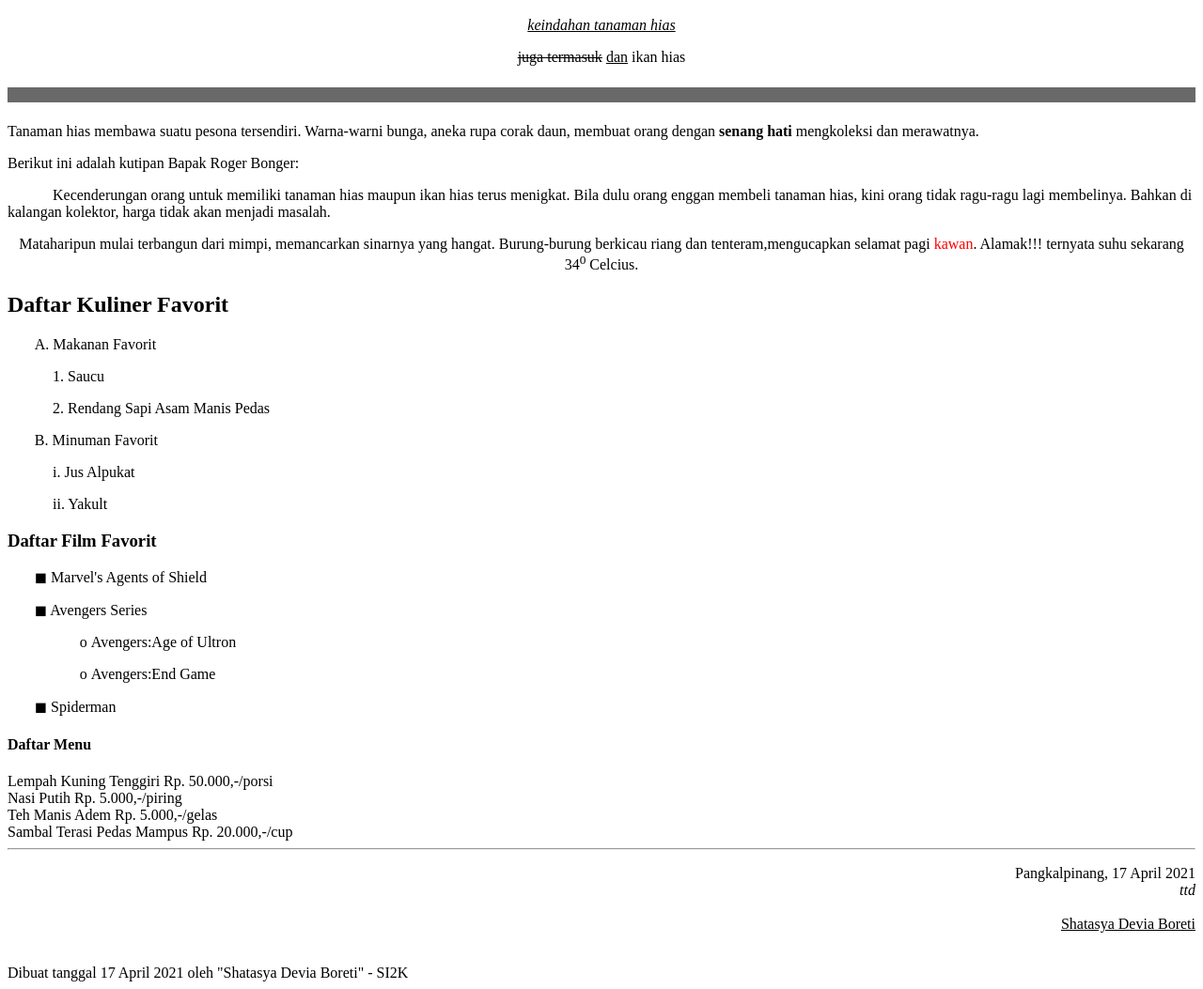
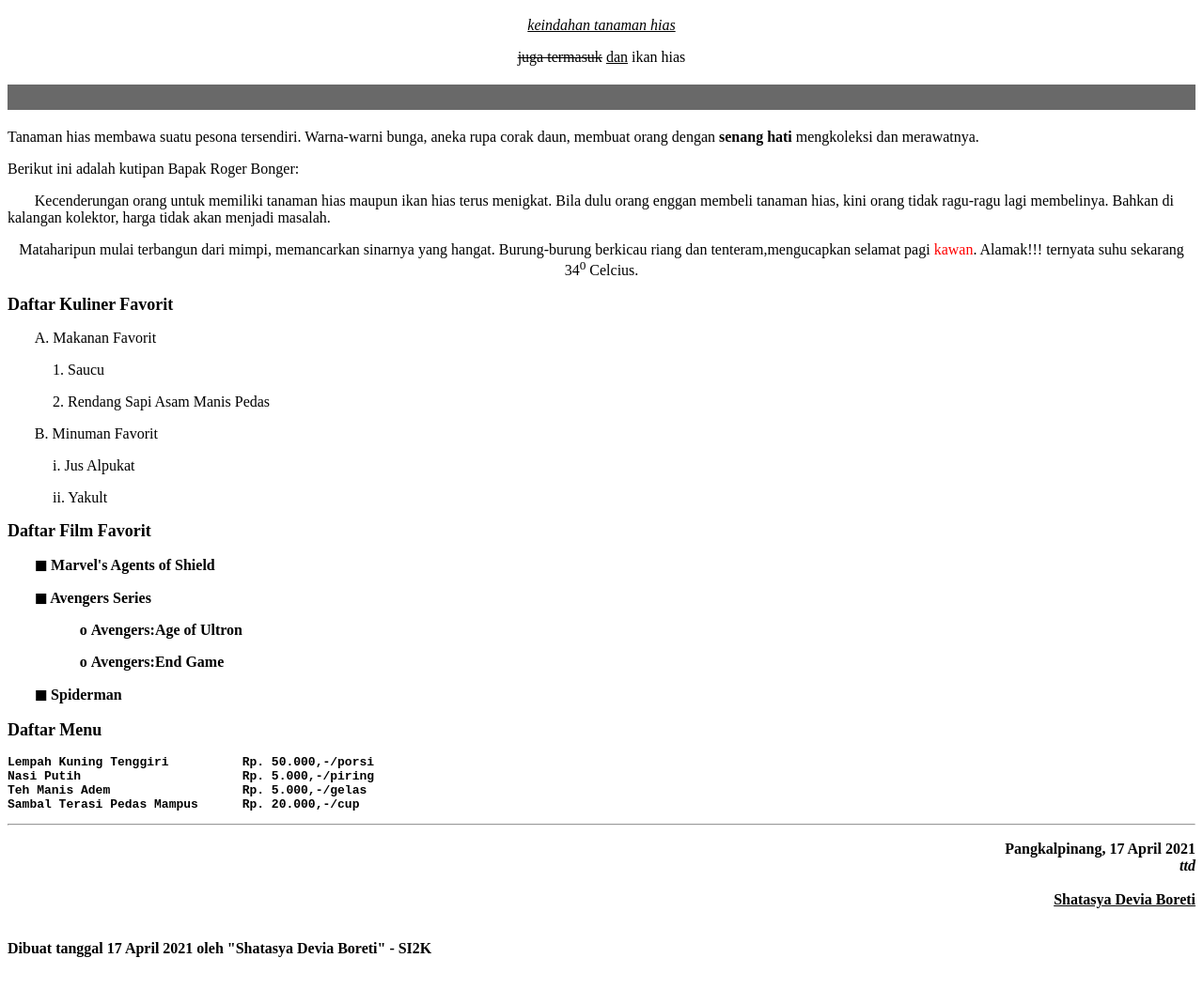
Before and after one commit to ShatasyaSI2K/dpw, a plain HTML site: page 2/index.html in a window 1280 px wide. Shown: the part 48-1101 px from the top of the page at 94% size. After the commit the page ends 1075 px from the top, so only its background shows below. Drawn offline with Linux system fonts and the light colour scheme.

Commit message:
Add files via upload

```diff
--- a/2/index.html
+++ b/2/index.html
@@ -8,36 +8,32 @@
 <p align="center">
   <s>juga termasuk</s> <u>dan</u> ikan hias
 </p>
-<h5 style="background-color:#696969;"><br></h5>
+<h2 style="background-color:#696969;"><br></h2>
 <p align="justify">Tanaman hias membawa suatu pesona tersendiri. Warna-warni bunga, aneka rupa corak daun, membuat orang dengan <b>senang hati</b> mengkoleksi dan merawatnya.</p>
 <p align="left">Berikut ini adalah kutipan Bapak Roger Bonger:</p>
-<p style="text-align:left; text-indent:0.5in;">Kecenderungan orang untuk memiliki tanaman hias maupun ikan hias terus menigkat. Bila dulu orang enggan membeli tanaman hias, kini orang tidak ragu-ragu lagi membelinya. Bahkan di kalangan kolektor, harga tidak akan menjadi masalah.</p>
+<p style="text-align:left; text-indent:0.3in;">Kecenderungan orang untuk memiliki tanaman hias maupun ikan hias terus menigkat. Bila dulu orang enggan membeli tanaman hias, kini orang tidak ragu-ragu lagi membelinya. Bahkan di kalangan kolektor, harga tidak akan menjadi masalah.</p>
 <p align="center">Mataharipun mulai terbangun dari mimpi, memancarkan sinarnya yang hangat. Burung-burung berkicau riang dan tenteram,mengucapkan selamat pagi <font color=red>kawan</font>. Alamak!!! ternyata suhu sekarang 34<sup>0</sup> Celcius.</p>
-<h2>Daftar Kuliner Favorit</h2>
+<font size="4"><b>Daftar Kuliner Favorit</b></font>
 <p style="text-align:left; text-indent:0.3in;">A. Makanan Favorit</p>
 <p style="text-align:left; text-indent:0.5in;">1. Saucu</p>
 <p style="text-align:left; text-indent:0.5in;">2. Rendang Sapi Asam Manis Pedas</p>
 <p style="text-align:left; text-indent:0.3in;">B. Minuman Favorit</p>
 <p style="text-align:left; text-indent:0.5in;">i. Jus Alpukat</p>
 <p style="text-align:left; text-indent:0.5in;">ii. Yakult</p>
-<h3>Daftar Film Favorit</h3>
+<font size="4"><b>Daftar Film Favorit</font>
 <p style="text-align:left; text-indent:0.3in;">&#9724; Marvel's Agents of Shield<br>
 <p style="text-align:left; text-indent:0.3in;">&#9724; Avengers Series<br>
 <p style="text-align:left; text-indent:0.8in;">&#959; Avengers:Age of Ultron<br>
 <p style="text-align:left; text-indent:0.8in;">&#959; Avengers:End Game<br>
 <p style="text-align:left; text-indent:0.3in;">&#9724; Spiderman<br>
-<h4>Daftar Menu</h4>
-<td>Lempah Kuning Tenggiri<td>
-<td>Rp. 50.000,-/porsi</td>
 <br>
-<td>Nasi Putih</td>
-<td>Rp. 5.000,-/piring</td>
-<br>
-<td>Teh Manis Adem</td>
-<td>Rp. 5.000,-/gelas</td>
-<br>
-<td>Sambal Terasi Pedas Mampus</td>
-<td>Rp. 20.000,-/cup</td>
+<font size="4.5"><b>Daftar Menu</font>
+<pre>
+Lempah Kuning Tenggiri		Rp. 50.000,-/porsi
+Nasi Putih			Rp. 5.000,-/piring
+Teh Manis Adem			Rp. 5.000,-/gelas
+Sambal Terasi Pedas Mampus	Rp. 20.000,-/cup
+</pre>
 <hr>
 <p align="right">Pangkalpinang, 17 April 2021<br>
 <em>ttd</em>
```
